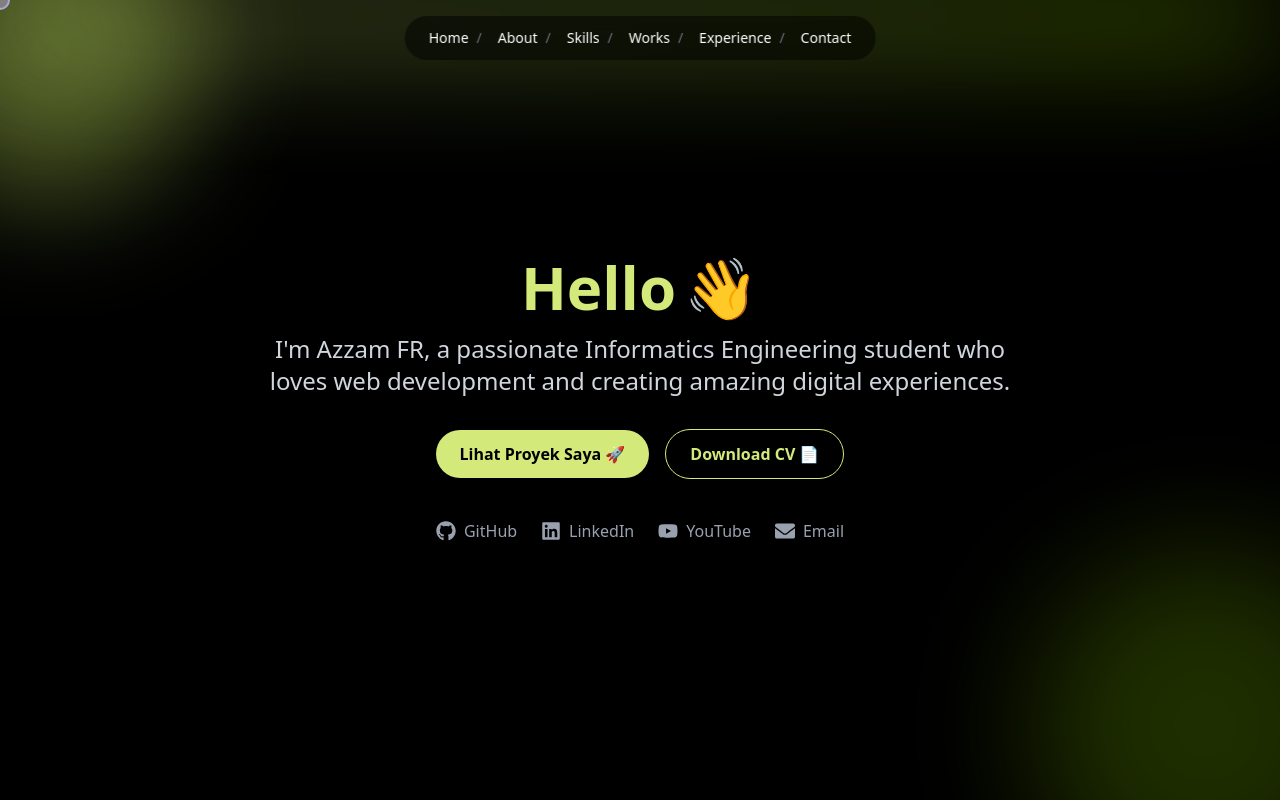
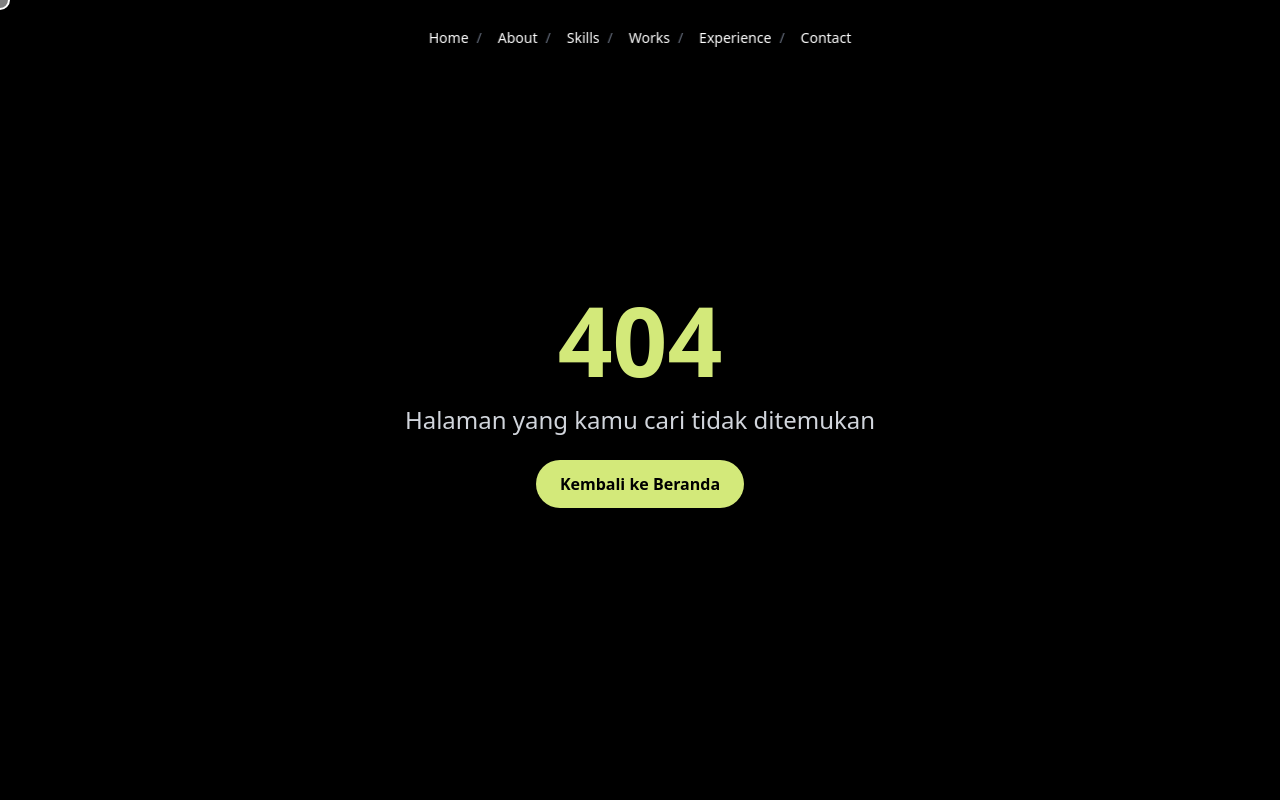
Before and after one commit to azzamfarrasruslani/Project-Portofolio, a Next.js app: page / in a window 1280 px wide. Shown: the top 800 px of the page. Built offline with nearby package versions, Linux system fonts and the light colour scheme.

Commit message:
menambahkan 404 page

```diff
--- /dev/null
+++ b/src/app/404.jsx
@@ -0,0 +1,58 @@
+// app/404.jsx
+"use client";
+
+import { useState, useEffect } from "react";
+import Link from "next/link";
+
+export default function NotFoundPage() {
+  const [mousePos, setMousePos] = useState({ x: 0, y: 0 });
+
+  useEffect(() => {
+    const handleMouseMove = (e) => {
+      const x = e.clientX / window.innerWidth - 0.5;
+      const y = e.clientY / window.innerHeight - 0.5;
+      setMousePos({ x, y });
+    };
+    window.addEventListener("mousemove", handleMouseMove);
+    return () => window.removeEventListener("mousemove", handleMouseMove);
+  }, []);
+
+  const translate = (factorX = 1, factorY = 1) =>
+    `translate3d(${mousePos.x * factorX}px, ${mousePos.y * factorY}px, 0)`;
+
+  return (
+    <div className="min-h-screen flex flex-col justify-center items-center bg-black text-white px-6 relative overflow-hidden w-full">
+      {/* 🔵 Animated Blobs */}
+      <div
+        className="absolute top-[-100px] left-[-100px] w-[300px] h-[300px] bg-[#D3E97A] rounded-full blur-3xl opacity-30 -z-10"
+        style={{ transform: translate(100, 100) }}
+      />
+      <div
+        className="absolute bottom-[-100px] right-[-100px] w-[350px] h-[350px] bg-lime-400 rounded-full blur-3xl opacity-20 -z-10"
+        style={{ transform: translate(-100, -100) }}
+      />
+
+      {/* 404 Heading */}
+      <h1
+        className="text-6xl md:text-8xl font-extrabold mb-4 text-[#D3E97A]"
+        style={{ transform: translate(20, 20) }}
+      >
+        404
+      </h1>
+
+      {/* Subtext */}
+      <p className="text-xl md:text-2xl mb-6 text-gray-300 text-center" style={{ transform: translate(15, 15) }}>
+        Halaman yang kamu cari tidak ditemukan
+      </p>
+
+      {/* CTA Button */}
+      <Link
+        href="/"
+        className="px-6 py-3 bg-[#D3E97A] text-black font-semibold rounded-full shadow-md hover:bg-lime-400 transition duration-300"
+        style={{ transform: translate(10, 10) }}
+      >
+        Kembali ke Beranda
+      </Link>
+    </div>
+  );
+}
--- /dev/null
+++ b/src/app/[...slug]/page.jsx
@@ -0,0 +1,5 @@
+import NotFoundPage from "../404";
+
+export default function CatchAll() {
+  return <NotFoundPage />;
+}
```
Also changed, not shown: package.json (+14 -7 lines).
